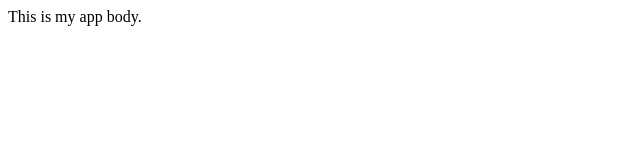
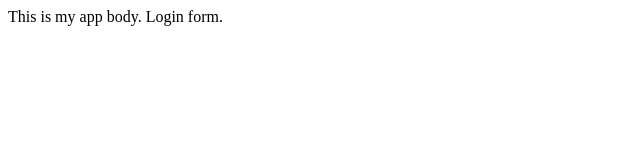
Before and after one commit to Kirutika07/myappsamples, a plain HTML site: page index.html in a window 1280 px wide. Shown: the full height of the page, 0-640 px from the left. Drawn offline with Linux system fonts and the light colour scheme.

Commit message:
login form

```diff
--- /dev/null
+++ b/dir2/app2.js
@@ -0,0 +1 @@
+console.log(567)
--- a/index.html
+++ b/index.html
@@ -6,5 +6,6 @@
  </head>
  <body>
    This is my app body.
+   Login form.
  </body>
 </html>
```
Also changed, not shown: login.html (added, +1 -0 lines), log.txt (added).
